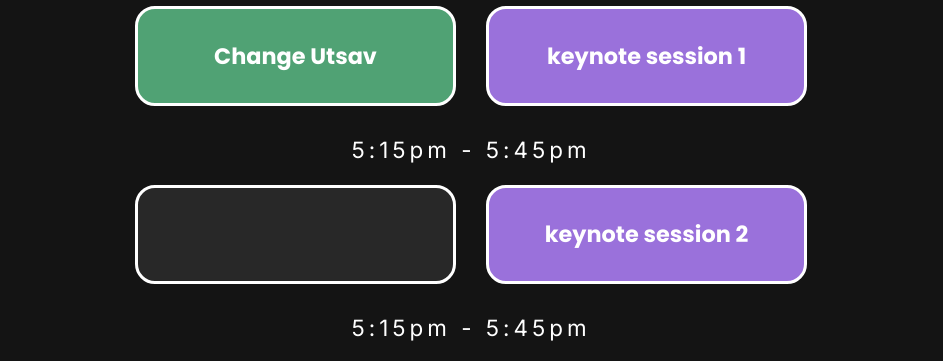
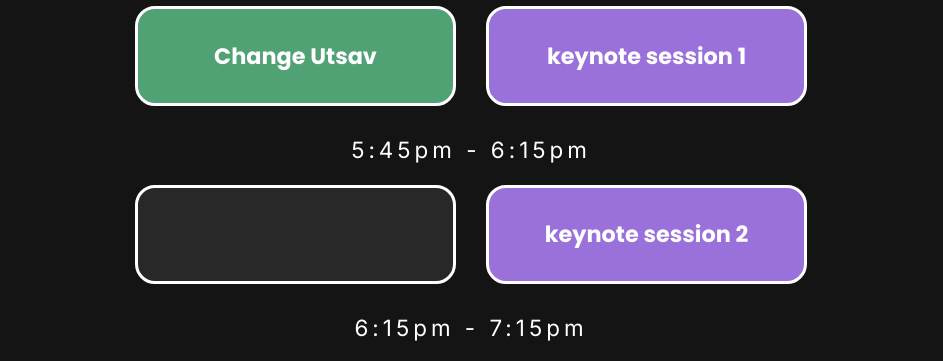
Before and after one commit to SarthakS09/techstars, a React (Create React App) app: page /schedule in a window 1280 px wide. Shown: the part 1440-1801 px from the top of the page, without its empty margins (169-1112 px from the left). Built offline with nearby package versions, Linux system fonts and the light colour scheme.

Commit message:
fixed typo

```diff
--- a/src/Pages/Schedule.jsx
+++ b/src/Pages/Schedule.jsx
@@ -45,8 +45,8 @@ export default function Schedule() {
 
         {renderBlock('3:45pm - 5:15pm', 'Scam 2023 - round 2', 'Change Utsav')}
         {renderBlock('5:15pm - 5:45pm', 'keynote session 1', 'Change Utsav')}
-        {renderBlock('5:15pm - 5:45pm', 'keynote session 2')}
-        {renderBlock('5:15pm - 5:45pm', 'confluence', 'empathy board & number painting')}
+        {renderBlock('5:45pm - 6:15pm', 'keynote session 2')}
+        {renderBlock('6:15pm - 7:15pm', 'confluence', 'empathy board & number painting')}
 
         {renderBreak('7:15pm - 8:00pm', 'meal and open networking')}
 
```
